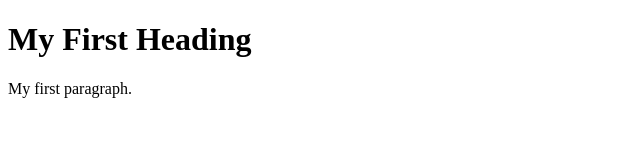
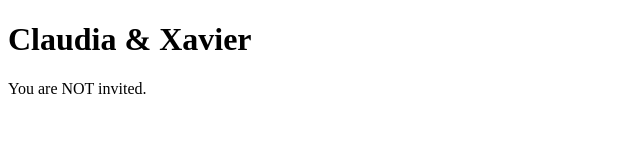
Before and after one commit to pt-MaaB/claudia-xavier.pt, a plain HTML site: page index.html in a window 1280 px wide. Shown: the whole page, without its empty margins (0-640 px from the left). Drawn offline with Linux system fonts and the light colour scheme.

Commit message:
Update index.html

```diff
--- a/index.html
+++ b/index.html
@@ -2,9 +2,9 @@
 <html>
 <body>
 
-<h1>My First Heading</h1>
+<h1>Claudia & Xavier</h1>
 
-<p>My first paragraph.</p>
+<p>You are NOT invited.</p>
 
 </body>
 </html>
```
